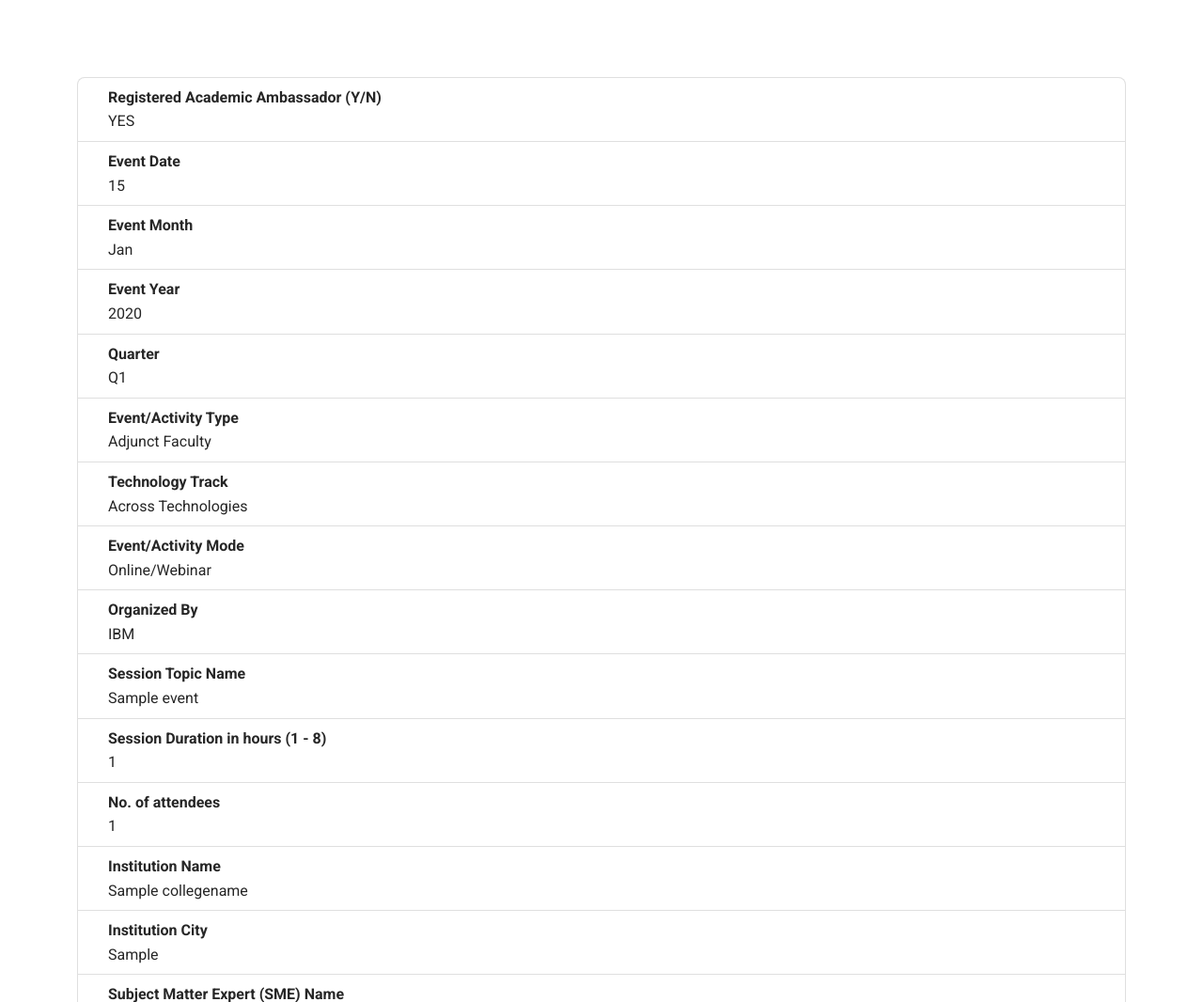
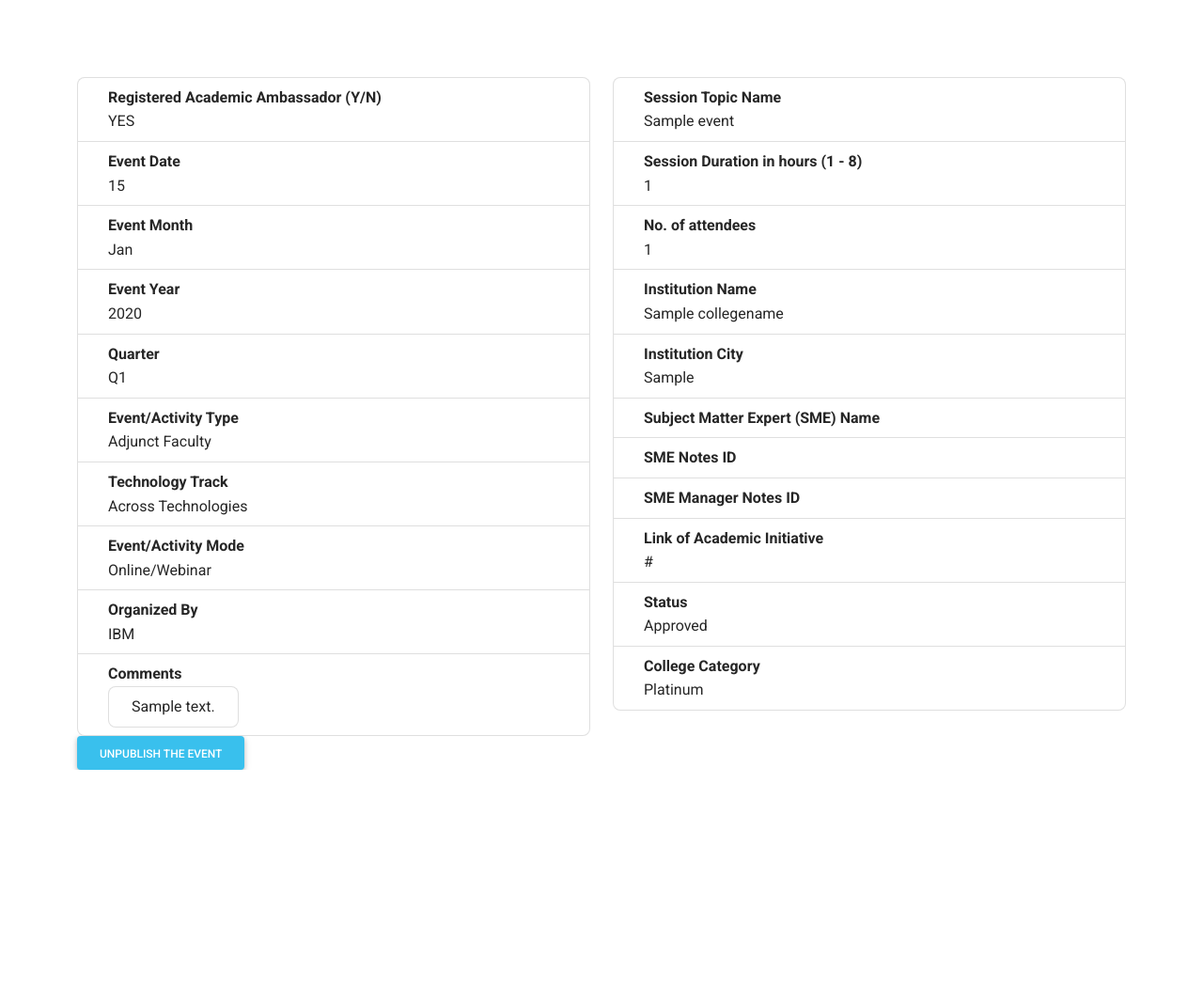
Before and after one commit to 18praneeth/event-management-ibm, a Django app: page /detail/1 in a window 1280 px wide. Shown: the part 151-1217 px from the top of the page at 94% size. After the commit the page ends 970 px from the top, so only its background shows below. Run offline with Django 3.2, Linux system fonts and the light colour scheme; tables that the repository leaves empty hold one stand-in row (values such as "Sample post"); some libraries are stand-ins or nearby versions.

Commit message:
Event publish

```diff
--- a/event/models.py
+++ b/event/models.py
@@ -35,7 +35,9 @@ class Event(models.Model):
     status = models.CharField(max_length=500, choices=STATUS_OPTION, null=True, blank=True)
     college_category = models.CharField(max_length=500, choices=COLLEGE_OPTION, null=True, blank=True)
     publish = models.BooleanField(default=False, help_text='Tick the option if you want to publish the event')
-    accepted_users = models.ManyToManyField(User, blank=True, help_text='Accepted Users')
+    accepted_users = models.ManyToManyField(User, help_text='Accepted Users', related_name='accepted_user')
+    rejected_users = models.ManyToManyField(User, help_text='Rejected User', related_name='rejected_user')
+    assigned_user = models.ForeignKey(User, null=True, blank=True, help_text='Event Assignee', on_delete=models.SET_NULL)
 
 
     @property
--- a/event/views.py
+++ b/event/views.py
@@ -3,7 +3,10 @@ from .models import Event
 from .forms import CollegeForm, CommentForm, GeneralEventForm, SMEEventForm
 
 def home(request):
-    events = Event.objects.all()
+    if request.user.is_superuser:
+        events = Event.objects.all()
+    else:
+        events = Event.objects.filter(publish=True)
     data = {
         'title': 'Event Home page',
         'data': events
@@ -14,6 +17,13 @@ def home(request):
 def event_detail(request, event_id):
     single_event = get_object_or_404(Event, id=event_id)
     if request.POST:
+        val = request.POST.get('hidden_option')
+        if val == "1":
+            single_event.publish = True
+            single_event.save()
+        elif val == "0":
+            single_event.publish = False
+            single_event.save()
         c_form = CommentForm(request.POST)
         if c_form.is_valid():
             c_form.instance.user = request.user
--- a/templates/event-detail.html
+++ b/templates/event-detail.html
@@ -50,7 +50,8 @@
 </div>
 
 
-
+<div class="row">
+  <div class="col-lg-6">
     <ol class="list-group ">
       <li class="list-group-item d-flex justify-content-between align-items-start">
         <div class="ms-2 me-auto">
@@ -106,6 +107,22 @@
           {{data.organised_by}}
         </div>
       </li>
+      <li class="list-group-item d-flex justify-content-between align-items-start">
+        <div class="ms-2 me-auto">
+          <div class="fw-bold">Comments</div>
+          <ul class="list-group">
+          {% for entry in data.get_comments %}
+            <li class="list-group-item">
+              {{entry.comment}}
+            </li>
+          {% endfor %}
+          </ul>
+        </div>
+      </li>
+    </ol>
+  </div>
+  <div class="col-lg-6">
+    <ol class="list-group">
       <li class="list-group-item d-flex justify-content-between align-items-start">
         <div class="ms-2 me-auto">
           <div class="fw-bold">Session Topic Name</div>
@@ -172,19 +189,33 @@
           {{data.college_category}}
         </div>
       </li>
-  <li class="list-group-item d-flex justify-content-between align-items-start">
-    <div class="ms-2 me-auto">
-      <div class="fw-bold">Comments</div>
-      <ul class="list-group">
-      {% for entry in data.get_comments %}
-        <li class="list-group-item">
-          {{entry.comment}}
-        </li>
-      {% endfor %}
-      </ul>
+    </ol>
   </div>
-  </li>
-</ol>
+</div>
+
+  {% if data.publish %}
+    <form method="POST">
+        {% csrf_token %}
+        <input type="hidden" name="hidden_option" value="0">
+        <button type="submit"
+                class="btn btn-info">
+                  Unpublish the Event
+        </button>
+    </form>
+  {% endif %}
+
+
+  {% if not data.publish %}
+    <form method="POST">
+        {% csrf_token %}
+        <input type="hidden" name="hidden_option" value="1">
+        <button type="submit"
+                class="btn btn-info">
+                  Publish the Event
+        </button>
+    </form>
+  {% endif %}
+
 
 </section>
 
```
Lines whose indentation alone changed are shown as unchanged.
